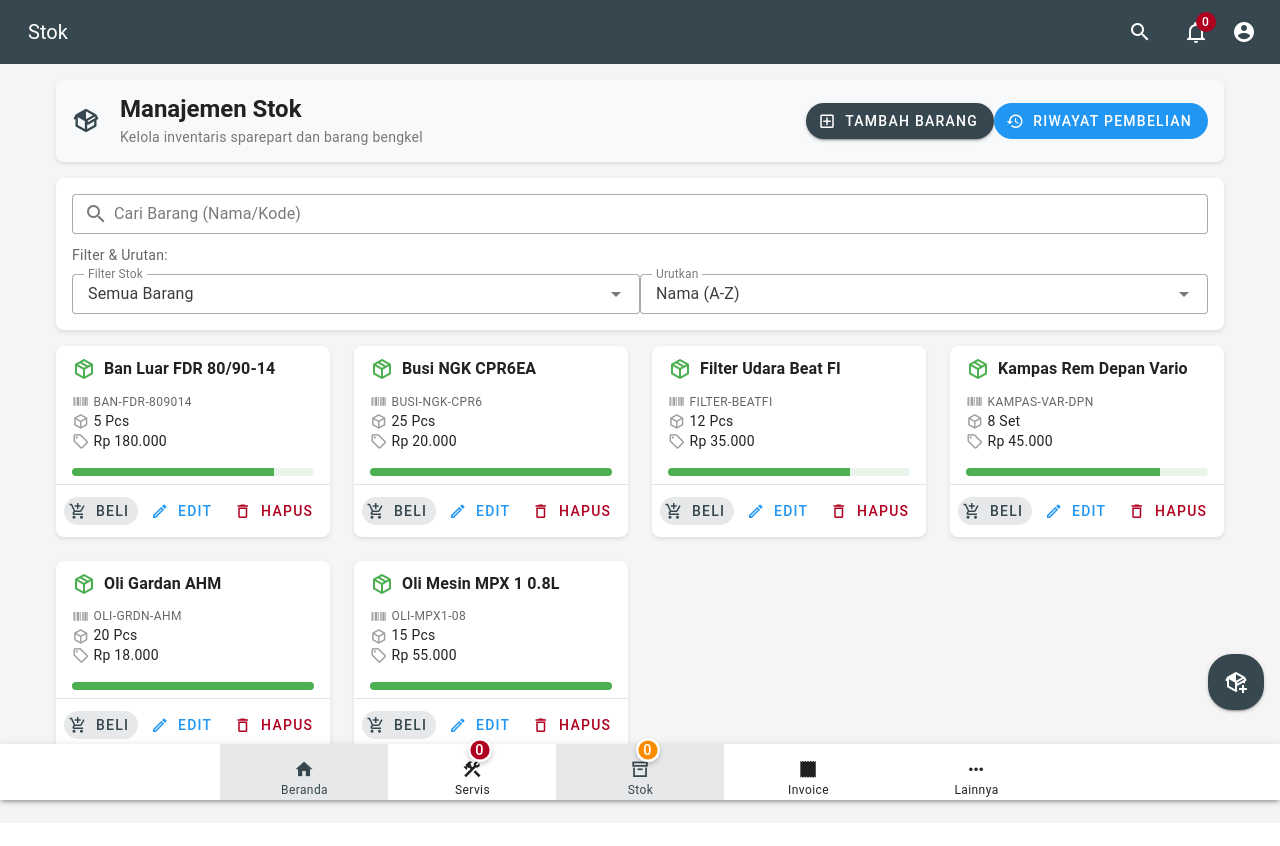
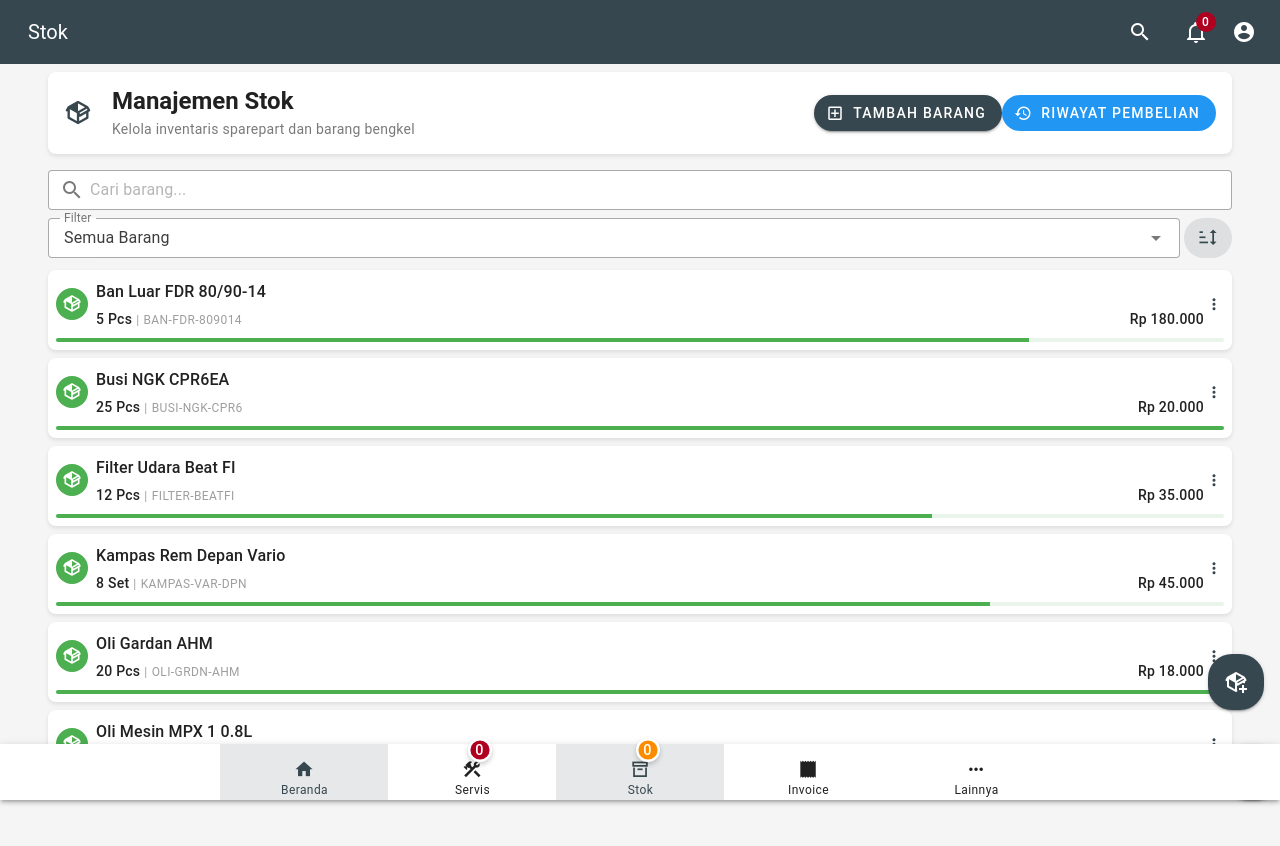
Before and after one commit to widiyanata/bengkel, a Vue app in the folder bengkelku-mobile/: page /stok in a window 1280 px wide. Shown: the top 846 px of the page. Before the commit the page ends 823 px from the top, so only its background shows below. Built offline with nearby package versions, Linux system fonts and the light colour scheme.

Commit message:
optimasi UI stok

```diff
--- a/bengkelku-mobile/src/views/StockPage.vue
+++ b/bengkelku-mobile/src/views/StockPage.vue
@@ -1,6 +1,7 @@
+
 <template>
-  <v-container>
-    <!-- Enhanced Header with Card -->
+  <v-container class="pa-2">
+    <!-- Compact Header -->
     <v-card class="mb-4 header-card" variant="flat">
       <v-card-item>
         <template v-slot:prepend>
@@ -29,44 +30,24 @@
       </v-card-item>
     </v-card>
 
-    <!-- Enhanced Search and Filter Section -->
-    <v-card class="mb-4" variant="flat">
-      <v-card-text class="pa-2 pa-sm-4">
-        <!-- Search Field (Always visible) -->
+    <!-- Search and Filter Bar -->
+    <div class="search-filter-bar mb-3">
       <v-text-field
         v-model="searchQuery"
-          label="Cari Barang (Nama/Kode)"
+        placeholder="Cari barang..."
         prepend-inner-icon="mdi-magnify"
         variant="outlined"
         density="compact"
         clearable
         hide-details
-          class="mb-3"
+        class="search-field"
       ></v-text-field>
 
-        <!-- Filter Controls with Toggle for Mobile -->
-        <div class="d-flex align-center mb-2">
-          <span class="text-body-2 text-medium-emphasis">Filter & Urutan:</span>
-          <v-spacer></v-spacer>
-          <v-btn
-            density="compact"
-            variant="text"
-            @click="showFilterOptions = !showFilterOptions"
-            class="d-flex d-sm-none"
-          >
-            <v-icon start>{{ showFilterOptions ? 'mdi-chevron-up' : 'mdi-chevron-down' }}</v-icon>
-            {{ showFilterOptions ? 'Sembunyikan' : 'Tampilkan' }}
-          </v-btn>
-        </div>
-
-        <!-- Filter Options (Responsive) -->
-        <div class="filter-options" :class="{'d-none': !showFilterOptions && $vuetify.display.xs}">
-          <div class="d-flex flex-column flex-sm-row gap-3">
-            <!-- Filter Dropdown -->
+      <div class="d-flex gap-1 mt-2">
         <v-select
           v-model="stockFilter"
           :items="stockFilterOptions"
-              label="Filter Stok"
+          label="Filter"
           variant="outlined"
           density="compact"
           hide-details
@@ -76,23 +57,36 @@
           :return-object="false"
         ></v-select>
 
-            <!-- Sort Dropdown -->
-            <v-select
-              v-model="sortOption"
-              :items="sortOptions"
-              label="Urutkan"
-              variant="outlined"
-              density="compact"
-              hide-details
-              class="filter-select"
-              :menu-props="{ maxHeight: 300 }"
-              @update:model-value="onSortChange"
-              :return-object="false"
-            ></v-select>
+        <v-menu>
+          <template v-slot:activator="{ props }">
+            <v-btn
+              v-bind="props"
+              variant="tonal"
+              desity="compact"
+              class="sort-button ms-1"
+              size="normal"
+            >
+              <v-icon start>mdi-sort</v-icon>
+              <span class="d-none">Urut</span>
+            </v-btn>
+          </template>
+          <v-list density="compact">
+            <v-list-item
+              v-for="option in sortOptions"
+              :key="option.value"
+              :value="option.value"
+              :title="option.title"
+              @click="sortOption = option.value"
+              :active="sortOption === option.value"
+            >
+              <template v-slot:prepend>
+                <v-icon v-if="sortOption === option.value" icon="mdi-check" size="small"></v-icon>
+              </template>
+            </v-list-item>
+          </v-list>
+        </v-menu>
       </div>
     </div>
-      </v-card-text>
-    </v-card>
 
     <!-- Loading Indicator -->
     <div v-if="loading" class="text-center pa-4">
@@ -100,105 +94,81 @@
       <p class="mt-2">Memuat data stok...</p>
     </div>
 
-    <!-- Stock Grid with Cards -->
-    <div v-else-if="filteredStock.length > 0">
-      <v-row>
-        <v-col v-for="item in filteredStock" :key="item.id" cols="12" sm="6" md="4" lg="3">
-          <v-card :class="{'stock-low-card': Number(item.stokMinimal || 0) > 0 && Number(item.stokSaatIni || 0) <= Number(item.stokMinimal || 0)}">
-            <!-- Card Header with Stock Status -->
-            <v-card-item>
-              <template v-slot:prepend>
-                <v-icon :color="getStockStatusColor(item)" icon="mdi-package-variant-closed"></v-icon>
-              </template>
+    <!-- Stock List (Compact Card View) -->
+    <div v-else-if="filteredStock.length > 0" class="stock-list">
+      <v-card
+        v-for="item in filteredStock"
+        :key="item.id"
+        class="mb-2 stock-item-card"
+        :class="{'stock-low-card': Number(item.stokMinimal || 0) > 0 && Number(item.stokSaatIni || 0) <= Number(item.stokMinimal || 0)}"
+        variant="flat"
+        density="compact"
+      >
+        <div class="d-flex align-center pa-2">
+          <!-- Status Icon -->
+          <v-avatar :color="getStockStatusColor(item)" size="32" class="me-2">
+            <v-icon icon="mdi-package-variant" size="small" color="white"></v-icon>
+          </v-avatar>
 
-              <v-card-title class="text-subtitle-1 font-weight-bold text-truncate">{{ item.nama }}</v-card-title>
-
-              <template v-slot:append>
-                <v-chip v-if="Number(item.stokMinimal || 0) > 0 && Number(item.stokSaatIni || 0) <= Number(item.stokMinimal || 0)"
+          <!-- Item Info -->
+          <div class="flex-grow-1 item-info">
+            <div class="d-flex align-center justify-space-between">
+              <div class="text-subtitle-1 font-weight-medium text-truncate">{{ item.nama }}</div>
+              <v-chip
+                v-if="Number(item.stokMinimal || 0) > 0 && Number(item.stokSaatIni || 0) <= Number(item.stokMinimal || 0)"
                 color="warning"
-                  size="small"
+                size="x-small"
                 variant="elevated"
-                  class="font-weight-medium">
+                class="ms-1"
+              >
                 Stok Menipis
               </v-chip>
-              </template>
-            </v-card-item>
-
-            <!-- Card Content -->
-            <v-card-text class="pt-0">
-              <div class="d-flex flex-column gap-1">
-                <div class="d-flex align-center" v-if="item && item.kode">
-                  <v-icon size="small" color="grey" class="me-1">mdi-barcode</v-icon>
-                  <span class="text-caption text-medium-emphasis">{{ item.kode }}</span>
             </div>
 
+            <div class="d-flex align-center justify-space-between mt-1">
               <div class="d-flex align-center">
-                  <v-icon size="small" color="grey" class="me-1">mdi-cube-outline</v-icon>
-                  <span class="text-body-2">{{ Number(item.stokSaatIni || 0) }} {{ item.satuan || '' }}</span>
+                <span class="text-body-2 font-weight-medium">{{ Number(item.stokSaatIni || 0) }} {{ item.satuan || '' }}</span>
+                <span class="text-caption text-grey mx-1">|</span>
+                <span class="text-caption text-grey">{{ item.kode || 'No Kode' }}</span>
+              </div>
+              <span class="text-body-2 primary--text font-weight-medium">{{ formatCurrency(item.hargaJual) }}</span>
+            </div>
           </div>
 
-                <div class="d-flex align-center" v-if="item && item.hargaJual">
-                  <v-icon size="small" color="grey" class="me-1">mdi-tag-outline</v-icon>
-                  <span class="text-body-2">{{ formatCurrency(item.hargaJual) }}</span>
+          <!-- Action Menu -->
+          <v-menu location="bottom end">
+            <template v-slot:activator="{ props }">
+              <v-btn
+                v-bind="props"
+                icon="mdi-dots-vertical"
+                variant="text"
+                size="small"
+                density="compact"
+              ></v-btn>
+            </template>
+            <v-list density="compact">
+              <v-list-item @click="goToRecordPurchaseForItem(item)" prepend-icon="mdi-cart-plus" title="Beli"></v-list-item>
+              <v-list-item @click="openEditItemDialog(item)" prepend-icon="mdi-pencil-outline" title="Edit"></v-list-item>
+              <v-list-item @click="openDeleteItemDialog(item)" prepend-icon="mdi-delete-outline" title="Hapus" color="error"></v-list-item>
+            </v-list>
+          </v-menu>
         </div>
-              </div>
-            </v-card-text>
 
         <!-- Stock Progress Bar -->
-            <div class="px-4 pb-2" v-if="item && Number(item.stokMinimal || 0) > 0">
+        <div v-if="item && Number(item.stokMinimal || 0) > 0" class="px-2 pb-2">
           <v-tooltip :text="`Minimal: ${Number(item.stokMinimal || 0)} ${item.satuan || ''}`">
             <template v-slot:activator="{ props }">
               <v-progress-linear
                 v-bind="props"
                 :model-value="getStockPercentage(item)"
                 :color="getStockStatusColor(item)"
-                    height="8"
+                height="4"
                 rounded
               ></v-progress-linear>
             </template>
           </v-tooltip>
         </div>
-
-            <!-- Action Buttons - Enhanced for Mobile -->
-            <v-divider></v-divider>
-            <v-card-actions class="action-buttons pa-2">
-              <!-- Add Purchase Button -->
-              <v-btn
-                variant="tonal"
-                color="primary"
-                density="comfortable"
-                class="flex-grow-1 action-button"
-                @click.stop="goToRecordPurchaseForItem(item)"
-              >
-                <v-icon start>mdi-cart-plus</v-icon>
-                <span class="action-text">Beli</span>
-              </v-btn>
-
-              <!-- Edit Button -->
-              <v-btn
-                color="info"
-                density="comfortable"
-                class="flex-grow-1 action-button"
-                @click.stop="openEditItemDialog(item)"
-              >
-                <v-icon start>mdi-pencil-outline</v-icon>
-                <span class="action-text">Edit</span>
-              </v-btn>
-
-              <!-- Delete Button -->
-              <v-btn
-                color="error"
-                density="comfortable"
-                class="flex-grow-1 action-button"
-                @click.stop="openDeleteItemDialog(item)"
-              >
-                <v-icon start>mdi-delete-outline</v-icon>
-                <span class="action-text">Hapus</span>
-              </v-btn>
-            </v-card-actions>
       </v-card>
-        </v-col>
-      </v-row>
     </div>
 
     <!-- Enhanced No Data Message -->
@@ -215,6 +185,17 @@
       </div>
     </v-card>
 
+    <!-- FAB for Mobile -->
+    <v-btn
+      color="primary"
+      icon="mdi-plus"
+      class="fab-button"
+      size="large"
+      position="fixed"
+      location="bottom right"
+      @click="goToAddItem"
+    ></v-btn>
+
     <!-- Enhanced Edit Item Dialog -->
     <v-dialog v-model="showEditItemDialog" persistent max-width="600px">
       <v-card>
@@ -226,8 +207,6 @@
 
         <v-card-text class="pt-4">
           <v-form ref="editForm">
-            <v-row>
-              <v-col cols="12">
             <v-text-field
               v-model="editableItem.nama"
               label="Nama Barang*"
@@ -236,21 +215,20 @@
               variant="outlined"
               density="compact"
               prepend-inner-icon="mdi-package-variant"
+              class="mb-2"
             ></v-text-field>
-              </v-col>
 
-              <v-col cols="12" sm="6">
+            <div class="d-flex gap-2 mb-2">
               <v-text-field
                 v-model="editableItem.kode"
-                  label="Kode Barang (Opsional)"
+                label="Kode Barang"
                 :rules="editItemCodeRule"
                 variant="outlined"
                 density="compact"
                 prepend-inner-icon="mdi-barcode"
+                class="flex-grow-1"
               ></v-text-field>
-              </v-col>
 
-              <v-col cols="12" sm="6">
               <v-text-field
                 v-model="editableItem.satuan"
                 label="Satuan*"
@@ -259,39 +237,39 @@
                 variant="outlined"
                 density="compact"
                 prepend-inner-icon="mdi-ruler"
+                class="flex-grow-1"
               ></v-text-field>
-              </v-col>
+            </div>
 
-              <v-col cols="12" sm="6">
+            <div class="d-flex gap-2 mb-2">
               <v-text-field
                 v-model.number="editableItem.hargaBeli"
-                  label="Harga Beli (Opsional)"
+                label="Harga Beli"
                 type="number"
                 prefix="Rp"
                 :rules="numberRule"
                 variant="outlined"
                 density="compact"
                 prepend-inner-icon="mdi-cash-register"
+                class="flex-grow-1"
               ></v-text-field>
-              </v-col>
 
-              <v-col cols="12" sm="6">
               <v-text-field
                 v-model.number="editableItem.hargaJual"
-                  label="Harga Jual (Opsional)"
+                label="Harga Jual"
                 type="number"
                 prefix="Rp"
                 :rules="hargaJualRule"
                 variant="outlined"
                 density="compact"
                 prepend-inner-icon="mdi-tag-outline"
+                class="flex-grow-1"
               ></v-text-field>
-              </v-col>
+            </div>
 
-              <v-col cols="12" sm="6">
             <v-text-field
               v-model.number="editableItem.stokMinimal"
-                  label="Stok Minimal (Opsional)"
+              label="Stok Minimal"
               type="number"
               :rules="numberRule"
               variant="outlined"
@@ -300,21 +278,17 @@
               hint="Jumlah stok minimum sebelum peringatan stok menipis"
               persistent-hint
             ></v-text-field>
-              </v-col>
-            </v-row>
           </v-form>
         </v-card-text>
 
         <v-divider></v-divider>
 
         <v-card-actions class="pa-4">
-          <v-btn color="grey" variant="flat" @click="cancelEditItem" :disabled="isUpdatingItem">
-            <v-icon start>mdi-cancel</v-icon>
+          <v-spacer></v-spacer>
+          <v-btn color="grey" variant="text" @click="cancelEditItem" :disabled="isUpdatingItem">
             Batal
           </v-btn>
-          <v-spacer></v-spacer>
-          <v-btn color="primary" variant="elevated" @click="executeItemUpdate" :loading="isUpdatingItem">
-            <v-icon start>mdi-content-save</v-icon>
+          <v-btn color="primary" variant="flat" @click="executeItemUpdate" :loading="isUpdatingItem">
             Simpan
           </v-btn>
         </v-card-actions>
@@ -352,13 +326,11 @@
         <v-divider></v-divider>
 
         <v-card-actions class="pa-4">
-          <v-btn color="grey" variant="flat" @click="cancelDeleteItem" :disabled="isDeletingItem">
-            <v-icon start>mdi-cancel</v-icon>
+          <v-spacer></v-spacer>
+          <v-btn color="grey" variant="text" @click="cancelDeleteItem" :disabled="isDeletingItem">
             Batal
           </v-btn>
-          <v-spacer></v-spacer>
-          <v-btn color="error" variant="elevated" @click="executeItemDelete" :loading="isDeletingItem">
-            <v-icon start>mdi-delete</v-icon>
+          <v-btn color="error" variant="flat" @click="executeItemDelete" :loading="isDeletingItem">
             Hapus
           </v-btn>
         </v-card-actions>
@@ -374,7 +346,6 @@
         </v-btn>
       </template>
     </v-snackbar>
-
   </v-container>
 </template>
 
@@ -798,88 +769,69 @@
 </script>
 
 <style scoped>
-/* Enhanced styles for stock page */
-.header-card {
-  background-color: #f8f9fa;
-  border-left: 4px solid var(--v-primary-base);
+/* Compact and Modern Styling */
+.search-filter-bar {
+  /* background-color: rgba(var(--v-theme-surface), 1); */
+  border-radius: 8px;
+}
+
+.search-field {
+  width: 100%;
+}
+
+.filter-select {
+  flex-grow: 1;
+}
+
+.sort-button {
+  min-width: 48px;
+}
+
+.stock-item-card {
+  border-radius: 8px;
+  transition: all 0.2s ease;
+}
+
+.stock-item-card:hover {
+  transform: translateY(-2px);
+  box-shadow: 0 2px 8px rgba(0, 0, 0, 0.1);
 }
 
 .stock-low-card {
-  border-left: 4px solid var(--v-warning-base);
+  border-left: 3px solid rgb(var(--v-theme-warning))!important;
 }
 
-/* Card hover effect */
-.v-card {
-  transition: all 0.3s ease;
+.item-info {
+  min-width: 0; /* Ensures text truncation works */
 }
 
-.v-card:hover {
-  transform: translateY(-4px);
-  box-shadow: 0 6px 12px rgba(0, 0, 0, 0.1) !important;
+.fab-button {
+  position: fixed;
+  bottom: 16px;
+  right: 16px;
+  z-index: 100;
 }
 
-/* Filter styles */
-.filter-options {
-  transition: all 0.3s ease;
+/* Responsive Adjustments */
+@media (max-width: 600px) {
+  .v-container {
+    padding: 8px !important;
   }
 
-.filter-select {
-  flex: 1;
-  min-width: 0;
+  .stock-item-card {
+    margin-bottom: 8px;
   }
 
-/* Action button styles */
-.action-buttons {
-  display: flex;
-  gap: 8px;
+  .text-subtitle-1 {
+    font-size: 0.9rem !important;
   }
 
-.action-button {
-  border-radius: 8px;
-  min-width: 0;
+  .text-body-2 {
+    font-size: 0.8rem !important;
   }
 
-/* Responsive adjustments */
-@media (max-width: 600px) {
-
-  .action-text {
-    font-size: 0.8rem;
-  }
-
-  .action-buttons {
-    padding: 8px 4px !important;
-  }
-
-  .action-button {
-    padding: 0 8px !important;
-  }
-
-  /* Improve touch targets */
-  .v-btn {
-    min-height: 40px;
-  }
-
-  /* Better spacing for filter toggles */
-  .filter-options {
-    margin-top: 8px;
-  }
-
-  /* Fix for mobile select menus */
-  .v-select__selection {
-    max-width: 100%;
-    overflow: hidden;
-    text-overflow: ellipsis;
-    white-space: nowrap;
-  }
-
-  /* Ensure menu doesn't get cut off */
-  :deep(.v-menu__content) {
-    max-width: 90vw !important;
-  }
-
-  /* Fix for select display */
-  :deep(.v-field__input) {
-    padding-top: 6px;
+  .text-caption {
+    font-size: 0.7rem !important;
   }
 }
 </style>
```
Lines whose indentation alone changed are shown as unchanged.
